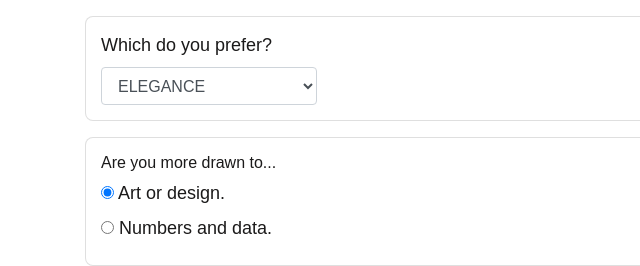
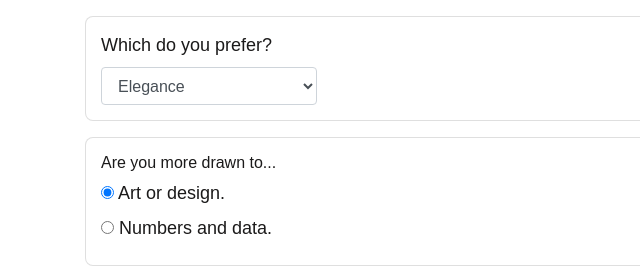
Before and after one commit to JoseyKinnaman/EpicodusLanguageSelector, a plain HTML site: page index.html in a window 1280 px wide. Shown: the part 554-820 px from the top of the page, 0-640 px from the left. Drawn offline with nearby package versions, Linux system fonts and the light colour scheme.

Commit message:
update typos in index.html and README.MD

```diff
--- a/index.html
+++ b/index.html
@@ -57,10 +57,10 @@
               <div class="card">
                 <label for="preference">Which do you prefer?</label>
                 <select class="form-control" id="preference">
-                  <option value="elegance">ELEGANCE</option>
-                  <option value="simplicity">SIMPLICITY</option>
-                  <option value="logic">LOGIC</option>
-                  <option value="organization">ORGANIZATION</option>
+                  <option value="elegance">Elegance</option>
+                  <option value="simplicity">Simplicity</option>
+                  <option value="logic">Logic</option>
+                  <option value="organization">Organization</option>
                 </select>
               </div>
               </div>
```
Also changed, not shown: 1 other file.
